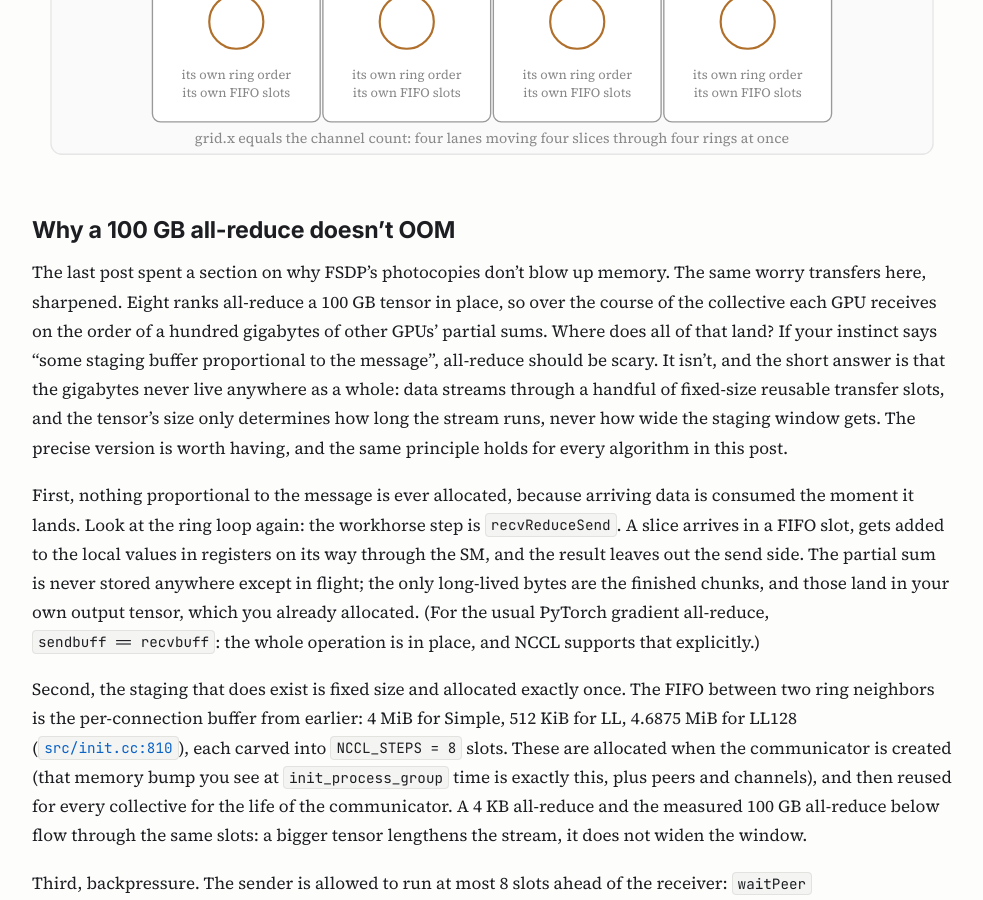
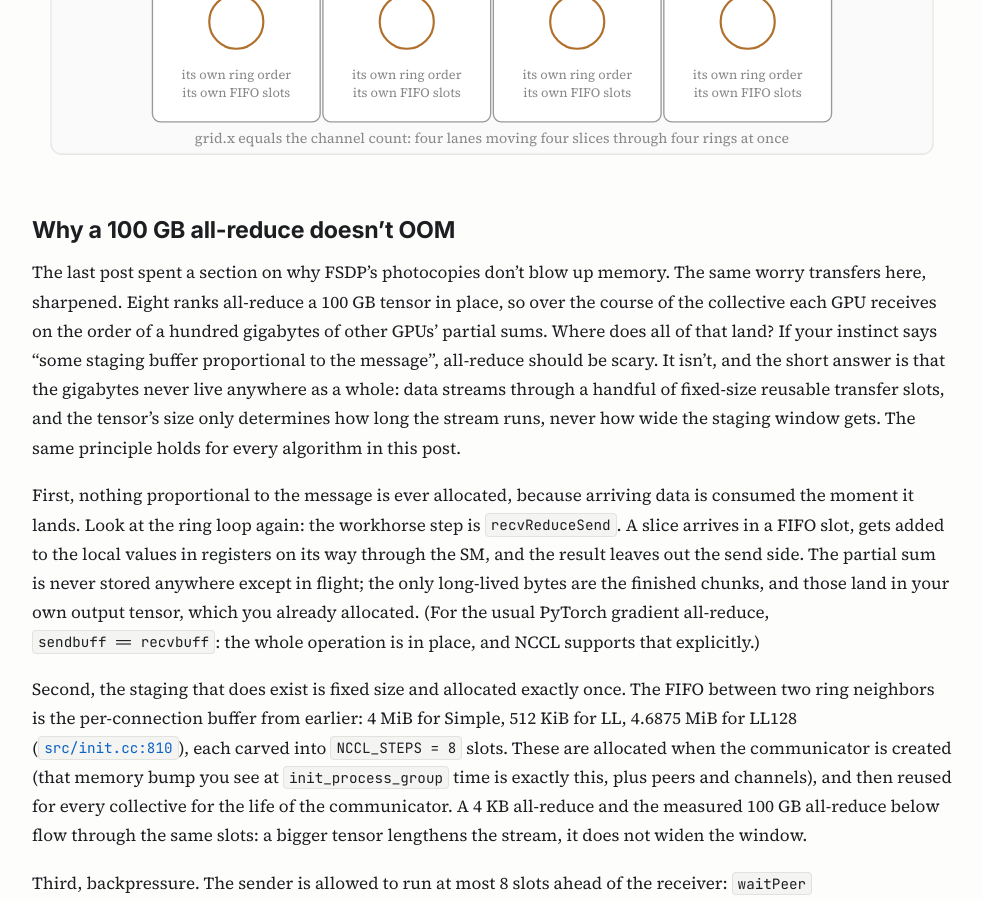
Before and after one commit to rakshithvasudev/rakshithvasudev.github.io, a Jekyll site: the page built from _posts/2026-08-02-inside-nccl-allreduce.md, in a window 1280 px wide and 900 px high, scrolled down 5034 px. Shown: the whole window, without its empty margins (148-1131 px from the left). Built offline with Jekyll 4.4.1, drawn with Linux system fonts in a browser that asks for light colours.

Commit message:
Trim wording

```diff
--- a/_posts/2026-08-02-inside-nccl-allreduce.md
+++ b/_posts/2026-08-02-inside-nccl-allreduce.md
@@ -357,8 +357,7 @@ buffer proportional to the message", all-reduce should be scary. It isn't, and t
 short answer is that the gigabytes never live anywhere as a whole: data streams
 through a handful of fixed-size reusable transfer slots, and the tensor's size
 only determines how long the stream runs, never how wide the staging window gets.
-The precise version is worth having, and the same principle holds for every
-algorithm in this post.
+The same principle holds for every algorithm in this post.
 
 First, nothing proportional to the message is ever allocated, because arriving
 data is consumed the moment it lands. Look at the ring loop again: the workhorse
```
